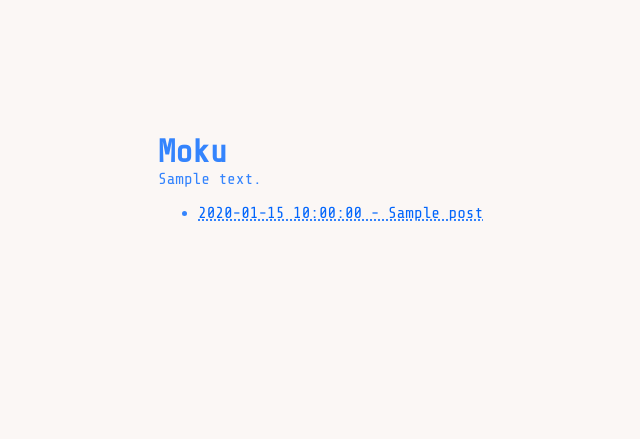
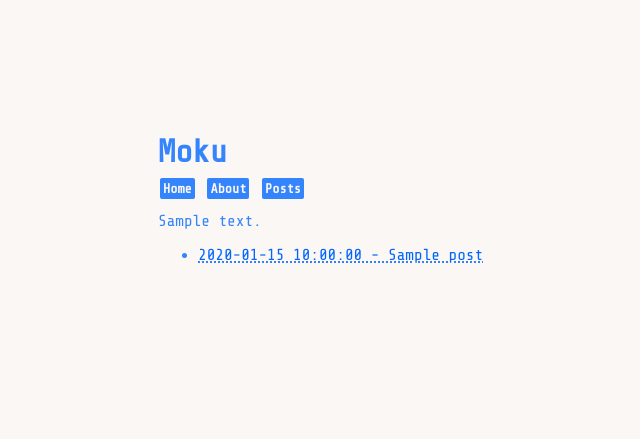
Before and after one commit to yikesboy/moku, a Python web app: template templates/index.html in a window 1280 px wide. Shown: the top 439 px of the page, without its empty margins (166-806 px from the left). Run offline with Jinja, Linux system fonts and the light colour scheme; the template is opened without the code that fills it: most values are stand-ins (such as "Sample title", 1, 10 or a date in 2020).

Commit message:
feat: improved templates & build with nav buttons and post dates

```diff
--- a/commands/build.py
+++ b/commands/build.py
@@ -57,7 +57,7 @@ def build_post_pages(env: Environment, posts: List[Post]):
     post_template = env.get_template("post.html")
 
     for post in posts:
-        rendered_html = post_template.render(title=post.title, content=post.html_content)
+        rendered_html = post_template.render(title=post.title, content=post.html_content, date=post.date)
         output_dir = os.path.join(FilePath.OUTPUT_POSTS.cwd_path, post.slug)
         os.makedirs(output_dir)
 
--- a/templates/index.html
+++ b/templates/index.html
@@ -11,6 +11,11 @@
       <h1>Moku</h1>
     </header>
     <main>
+      <section class="navigation">
+        <a href="/"><button>Home</button></a>
+        <a href="about/"><button>About</button></a>
+        <a href=""><button>Posts</button></a>
+      </section>
       <section class="description">
       {{ description }}
       </section>
--- a/templates/page.html
+++ b/templates/page.html
@@ -11,6 +11,11 @@
       <h1>Moku</h1>
     </header>
     <main>
+      <section class="navigation">
+        <a href="/"><button>Home</button></a>
+        <a href=""><button>About</button></a>
+        <a href=""><button>Post</button></a>
+      </section>
       <section class="description">
       {{ description }}
       </section>
--- a/templates/post.html
+++ b/templates/post.html
@@ -11,6 +11,12 @@
       <h1>{{ title }}</h1>
     </header>
     <main>
+      <p id=date>{{ date }}</p>
+      <section class="navigation">
+        <a href="/"><button>Home</button></a>
+        <a href="../../about"><button>About</button></a>
+        <a href=""><button>Posts</button></a>
+      </section>
       <article>
         {{ content }}
       </article>
--- a/templates/styles.css
+++ b/templates/styles.css
@@ -90,6 +90,33 @@ img {
   margin: 0 auto;
 }
 
+.navigation {
+  margin-top: 8px;
+  margin-bottom: 13px;
+}
+
+.navigation button {
+ background-color: #3484fd;
+ color: #fbf7f5;
+ font-family: "Share Tech Mono", serif;
+ font-weight: 600;
+ font-style: normal;
+ padding: 3px 3px;
+ margin: 0px 2px;
+ cursor: pointer;
+ border-radius: 2px;
+ border: none;
+ outline: none;
+}
+
+.navigation button:hover {
+  background-color: #0165fc;
+}
+
+#id {
+  size: 0.5em;
+}
+
 @media (min-width: 1200px) {
   header, main, footer {
     max-width: 50%;
```
Also changed, not shown: templates/post-02.md (+1 -1 lines), templates/post-03.md (+2 -4 lines).
